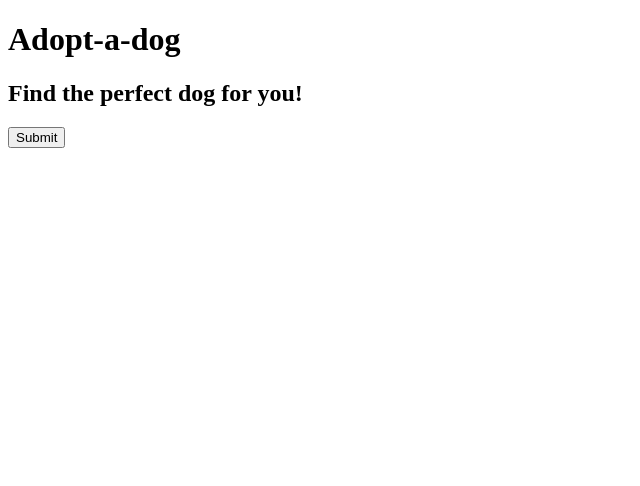
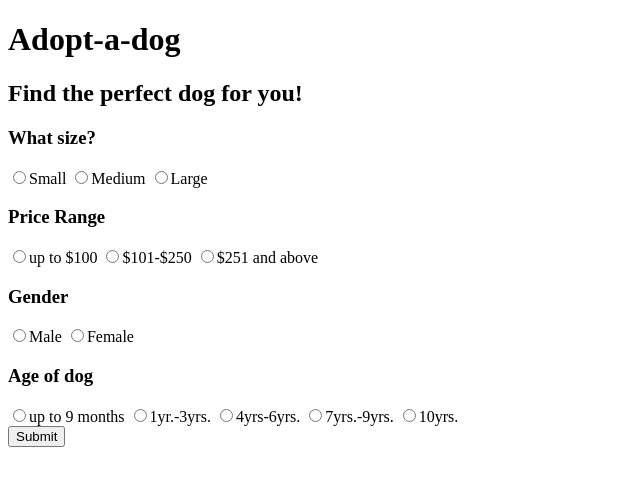
Before and after one commit to arturo1213/dog_finder_app, a Python web app: template templates/index.html in a window 1280 px wide. Shown: the top 486 px of the page, without its empty margins (0-640 px from the left). Run offline with Jinja, Linux system fonts and the light colour scheme; the template is opened without the code that fills it, so the values that code supplies are empty.

Commit message:
buttons added

```diff
--- a/templates/index.html
+++ b/templates/index.html
@@ -8,7 +8,23 @@
     <body>
         <h2>Find the perfect dog for you!</h2>
         <form method=POST action="/">
-
+        <h3>What size?</h3>
+            <input type="radio" name="selected-answer" value="correct">Small</input>
+            <input type="radio" name="selected-answer" value="correct">Medium</input>
+            <input type="radio" name="selected-answer" value="correct">Large</input> <br>
+        <h3>Price Range</h3>
+            <input type="radio" name="selected-answer" value="correct">up to $100</input>
+            <input type="radio" name="selected-answer" value="correct">$101-$250</input>
+            <input type="radio" name="selected-answer" value="correct">$251 and above</input> <br>
+        <h3>Gender</h3>
+            <input type="radio" name="selected-answer" value="correct">Male</input>
+            <input type="radio" name="selected-answer" value="correct">Female</input> <br>
+        <h3>Age of dog</h3>
+            <input type="radio" name="selected-answer" value="correct">up to 9 months</input>
+            <input type="radio" name="selected-answer" value="correct">1yr.-3yrs.</input>
+            <input type="radio" name="selected-answer" value="correct">4yrs-6yrs.</input>
+            <input type="radio" name="selected-answer" value="correct">7yrs.-9yrs.</input>
+            <input type="radio" name="selected-answer" value="correct">10yrs.</input> <br>
         <input type="submit">
     </form>
     </body>
```
